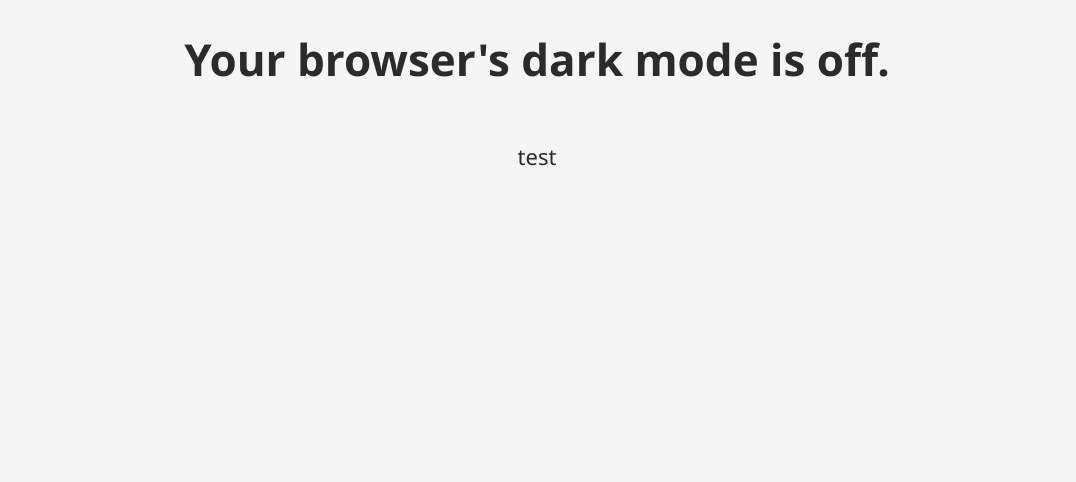
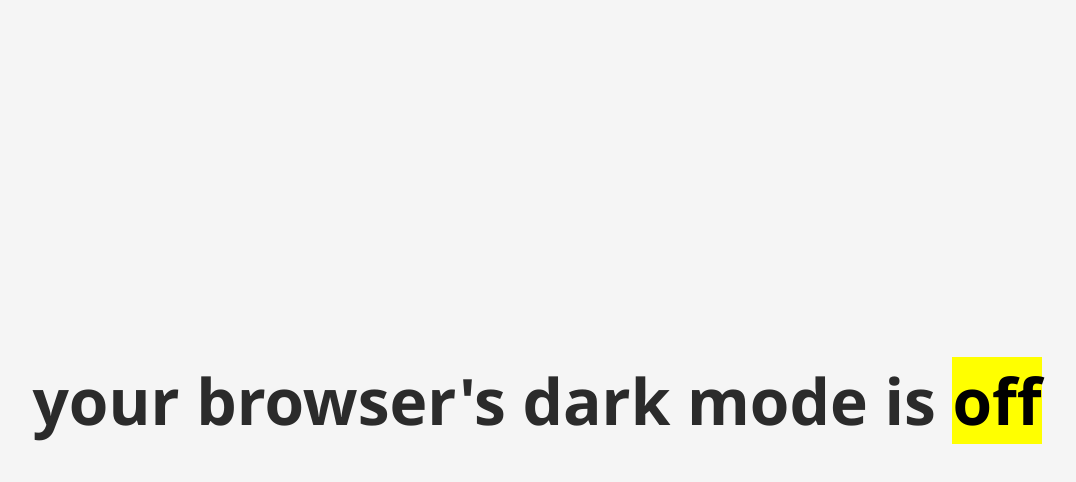
Before and after one commit to Blattinum/isdarkmodeon.com, a plain HTML site: page index.html in a window 1280 px wide. Shown: the whole page, without its empty margins (103-1179 px from the left). Drawn offline with Linux system fonts and the light colour scheme.

Commit message:
Update index.html

```diff
--- a/index.html
+++ b/index.html
@@ -20,7 +20,8 @@
             background-color: #f5f5f5;
             color: #2b2b2b;
             font-family:'Segoe UI', Tahoma, Geneva, Verdana, sans-serif;
-            font-size: 2.2rem;
+            font-size: 3.2rem;
+            height: 100vh;
             display: flex;
             align-items: center;
             justify-content: center;
@@ -34,6 +35,10 @@
         }
 
         @media (prefers-color-scheme: dark) {
+            body {
+                background-color: #2b2b2b;
+                color: #f5f5f5;
+            }
             .dark-mode-off {
                 display: none;
             }
@@ -44,10 +49,8 @@
 </head>
 <body>
 
-    <h1 class="dark-mode-off">Your browser's dark mode is off.</h1>
-    <h1 class="dark-mode-on">Your browser's dark mode is on.</h1>
-
-    <p>test</p>
+    <h1 class="dark-mode-off">your browser's dark mode is <mark>off</mark></h1>
+    <h1 class="dark-mode-on">your browser's dark mode is <mark>on</mark></h1>
 
 </body>
 </html>
```
